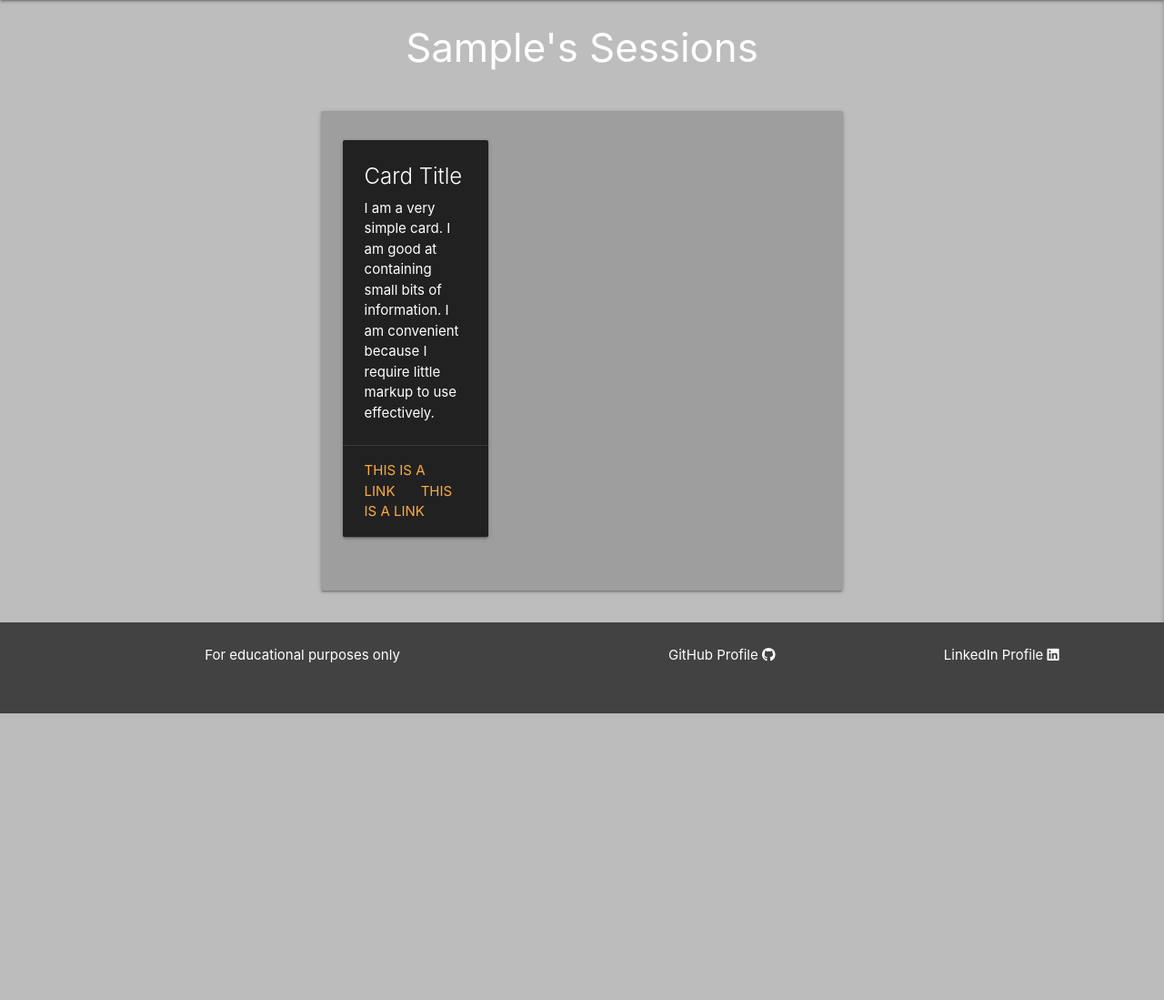
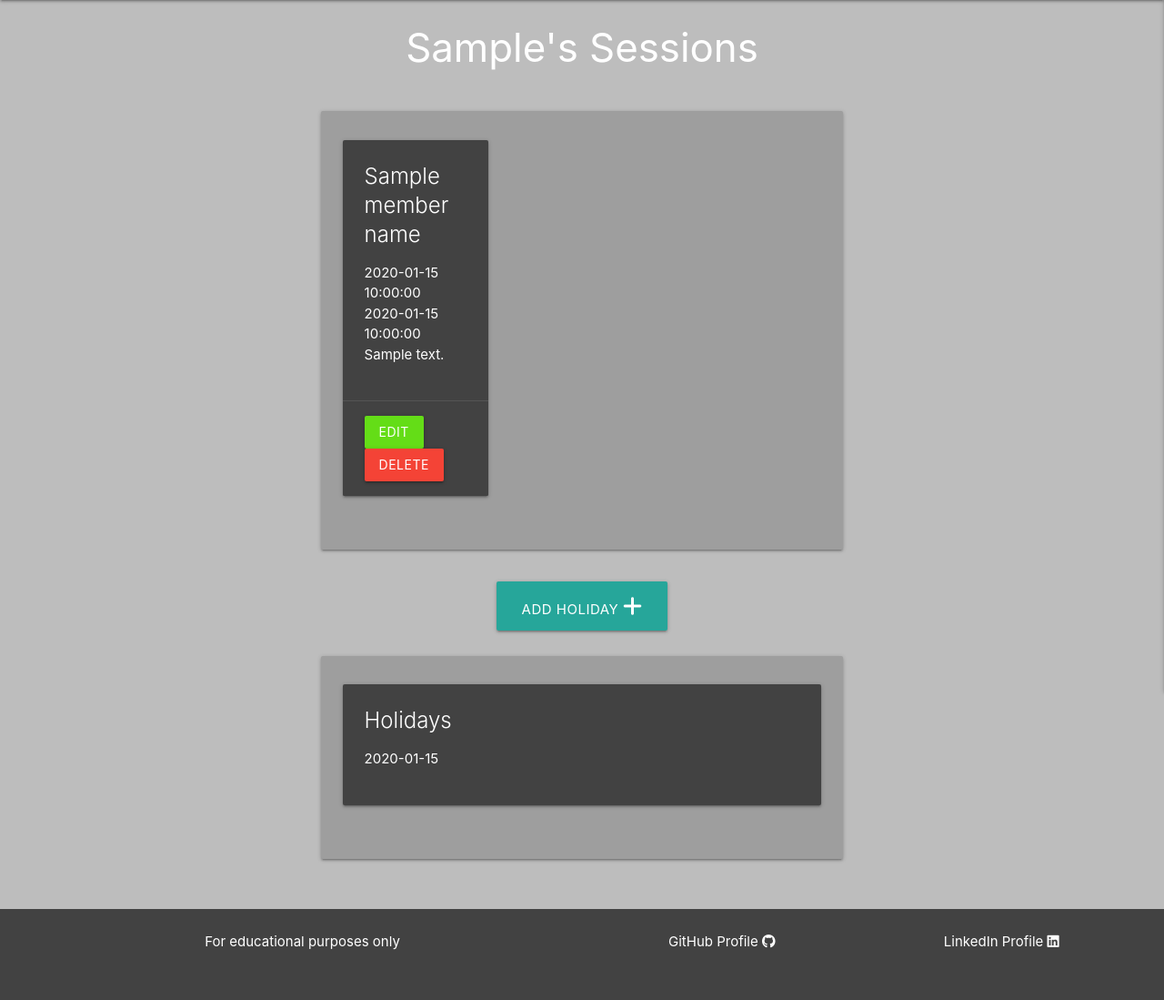
Before and after one commit to andrewcannan/elite-pt-pro, a Flask app: template eliteptpro/templates/pt_sessions.html in a window 1280 px wide. Shown: the part 100-1199 px from the top of the page at 91% size. Before the commit the page ends 884 px from the top, so only its background shows below. Run offline with Flask 3, Linux system fonts and the light colour scheme; tables that the repository leaves empty hold one stand-in row (values such as "Sample post"); the template is opened without the code that fills it: values that come from a table or form of the project are taken from there, most other values are stand-ins (such as "Sample title", 1, 10 or a date in 2020); some libraries are stand-ins or nearby versions.

Commit message:
expand on pt_session template to display info from session table in db

```diff
--- a/eliteptpro/templates/pt_sessions.html
+++ b/eliteptpro/templates/pt_sessions.html
@@ -3,20 +3,57 @@
 <div class="row center-align">
     <h3 class="white-text">{{ user.fname }}'s Sessions</h3>
 </div>
+
 <div class="row">
     <div class="col s12 m8 offset-m2">
-        <div class="card-panel grey draken-3">
+        <div class="card-panel grey">
             <div class="row">
                 <div class="col s12 m6 l4">
-                  <div class="card grey darken-4">
+                    {% for session in sessions %}
+                        <div class="card grey darken-3">
                             <div class="card-content white-text">
-                      <span class="card-title">Card Title</span>
-                      <p>I am a very simple card. I am good at containing small bits of information.
-                      I am convenient because I require little markup to use effectively.</p>
+                                <span class="card-title">{{ member_name }}</span>
+                                <ul>
+                                    <li>{{ session.date }}</li>
+                                    <li>{{ session.time }}</li>
+                                    <li>{{ session.description }}</li>
+                                </ul>
                             </div>
                             <div class="card-action">
-                      <a href="#">This is a link</a>
-                      <a href="#">This is a link</a>
+                                <a href="#" class="btn light-green accent-4">Edit</a>
+                                <a href="#" class="btn red">Delete</a>
+                            </div>
+                        </div>
+                    {% endfor %}
+                </div>
+            </div>
+        </div>
+    </div>
+</div>
+<div class="row">
+    <div class="row">
+        <div class="col s12 m8 offset-m2 center-align">
+
+            <a class="waves-effect waves-light btn-large"
+                href="{{ url_for('pt_sessions', username=session['user']) }}">Add Holiday <i
+                    class="fa-solid fa-plus"></i></a>
+        </div>
+    </div>
+    <div class="row">
+        <div class="col s12 m8 offset-m2">
+            <div class="card-panel grey">
+                <div class="row">
+                    <div class="col s12">
+                        <div class="card grey darken-3">
+                            <div class="card-content white-text">
+                                <span class="card-title">Holidays</span>
+                                <ul>
+                                    {% for holiday in holidays %}
+                                        <li>{{ holiday.date }}</li>
+                                    {% endfor %}
+                                </ul>
+                            </div>
+                        </div>
                     </div>
                 </div>
             </div>
```
Lines whose indentation alone changed are shown as unchanged.
